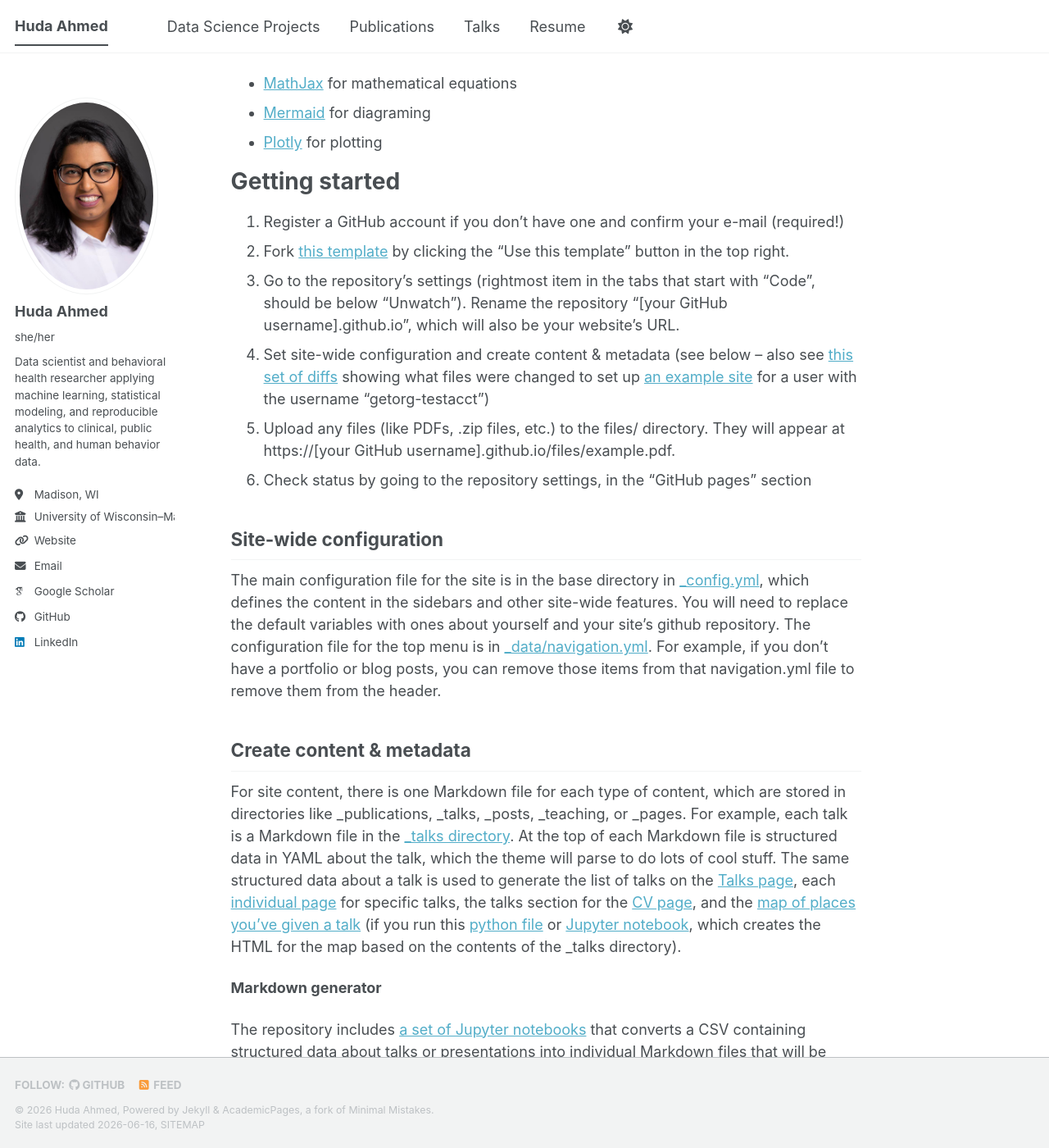
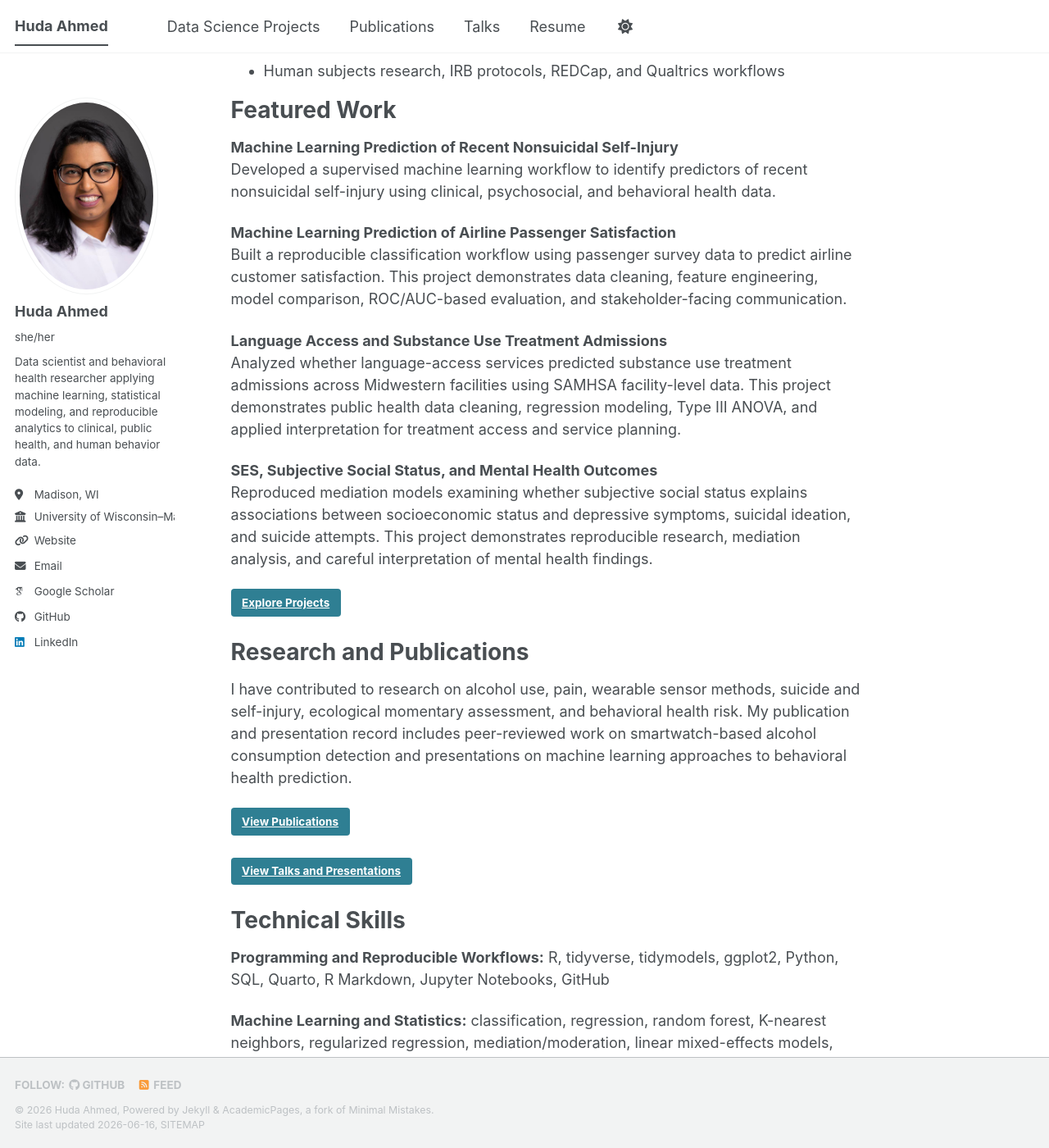
Before and after one commit to hudxhl/hudxhl.github.io, a Jekyll site: the page built from _pages/about.md, in a window 1280 px wide and 1400 px high, scrolled down 1031 px. Shown: the whole window at 82% size. Built offline with Jekyll 4.4.1, drawn with Linux system fonts in a browser that asks for light colours; some web fonts are replaced; a script bundle is joined from its source files by our own code; library files that are not in the unit come from our copies; some of the changed text lies outside the part shown.

Commit message:
Update about.md

```diff
--- a/_pages/about.md
+++ b/_pages/about.md
@@ -1,56 +1,82 @@
 ---
 permalink: /
-title: "Academic Pages is a ready-to-fork GitHub Pages template for academic personal websites"
+title: "Huda Ahmed"
 author_profile: true
 redirect_from:
   - /about/
   - /about.html
 ---
 
-This is the front page of a website that is powered by the [Academic Pages template](https://github.com/academicpages/academicpages.github.io) and hosted on GitHub pages. [GitHub pages](https://pages.github.com) is a free service in which websites are built and hosted from code and data stored in a GitHub repository, automatically updating when a new commit is made to the repository. This template was forked from the [Minimal Mistakes Jekyll Theme](https://mmistakes.github.io/minimal-mistakes/) created by Michael Rose, and then extended to support the kinds of content that academics have: publications, talks, teaching, a portfolio, blog posts, and a dynamically-generated CV. Incidentally, these same features make it a great template for anyone that needs to show off a professional template!
+Hi! I'm a data scientist and behavioral health researcher with training in psychology, human subjects research, machine learning, and reproducible analytics. My work focuses on using data-driven methods to better understand mental health risk, health behavior, treatment access, and patient-centered outcomes.
 
- You can fork [this template](https://github.com/academicpages/academicpages.github.io) right now, modify the configuration and Markdown files, add your own PDFs and other content, and have your own site for free, with no ads!
+I have experience working across the full research and data science workflow: developing study protocols, building REDCap and Qualtrics data collection systems, managing longitudinal and EMA-based research operations, cleaning and documenting complex datasets, building predictive models, and communicating findings to research teams and stakeholders.
 
-A data-driven personal website
+My technical work is grounded in applied behavioral health questions, including suicide and self-injury research, alcohol and pain research, wearable sensor methods, public health accessibility, and mental health equity.
+
+[View Data Science Projects](/portfolio/){: .btn .btn--primary}
+
+[View Resume](/cv/){: .btn .btn--info}
+
+Professional Focus
 ======
-Like many other Jekyll-based GitHub Pages templates, Academic Pages makes you separate the website's content from its form. The content & metadata of your website are in structured Markdown files, while various other files constitute the theme, specifying how to transform that content & metadata into HTML pages. You keep these various Markdown (.md), YAML (.yml), HTML, and CSS files in a public GitHub repository. Each time you commit and push an update to the repository, the [GitHub pages](https://pages.github.com/) service creates static HTML pages based on these files, which are hosted on GitHub's servers free of charge.
 
-Many of the features of dynamic content management systems (like Wordpress) can be achieved in this fashion, using a fraction of the computational resources and with far less vulnerability to hacking and DDoSing. You can also modify the theme to your heart's content without touching the content of your site. If you get to a point where you've broken something in Jekyll/HTML/CSS beyond repair, your Markdown files describing your talks, publications, etc. are safe. You can rollback the changes or even delete the repository and start over - just be sure to save the Markdown files! You can also write scripts that process the structured data on the site, such as [this one](https://github.com/academicpages/academicpages.github.io/blob/master/talkmap.ipynb) that analyzes metadata in pages about talks to display [a map of every location you've given a talk](https://academicpages.github.io/talkmap.html).
+My work sits at the intersection of behavioral health research and applied data science. I am especially interested in projects that use statistical modeling, machine learning, and reproducible workflows to generate insights from complex clinical, behavioral, and public health data.
 
-For those users that need more advanced functionality, the template also supports the following popular tools:
-- [MathJax](https://www.mathjax.org/) for mathematical equations
-- [Mermaid](https://mermaid.js.org/) for diagraming
-- [Plotly](https://plotly.com/javascript/) for plotting
+Areas of focus include:
 
-Getting started
+* Predictive modeling for behavioral health outcomes
+* Suicide and nonsuicidal self-injury research
+* Ecological momentary assessment and longitudinal study design
+* Public health and treatment access analytics
+* Wearable sensor and remote monitoring methods
+* Reproducible research workflows using R, Python, SQL, and Quarto
+* Human subjects research, IRB protocols, REDCap, and Qualtrics workflows
+
+Featured Work
 ======
-1. Register a GitHub account if you don't have one and confirm your e-mail (required!)
-1. Fork [this template](https://github.com/academicpages/academicpages.github.io) by clicking the "Use this template" button in the top right.
-1. Go to the repository's settings (rightmost item in the tabs that start with "Code", should be below "Unwatch"). Rename the repository "[your GitHub username].github.io", which will also be your website's URL.
-1. Set site-wide configuration and create content & metadata (see below -- also see [this set of diffs](https://archive.is/3TPas) showing what files were changed to set up [an example site](https://getorg-testacct.github.io) for a user with the username "getorg-testacct")
-1. Upload any files (like PDFs, .zip files, etc.) to the files/ directory. They will appear at https://[your GitHub username].github.io/files/example.pdf.
-1. Check status by going to the repository settings, in the "GitHub pages" section
 
-Site-wide configuration
-------
-The main configuration file for the site is in the base directory in [_config.yml](https://github.com/academicpages/academicpages.github.io/blob/master/_config.yml), which defines the content in the sidebars and other site-wide features. You will need to replace the default variables with ones about yourself and your site's github repository. The configuration file for the top menu is in [_data/navigation.yml](https://github.com/academicpages/academicpages.github.io/blob/master/_data/navigation.yml). For example, if you don't have a portfolio or blog posts, you can remove those items from that navigation.yml file to remove them from the header.
+**Machine Learning Prediction of Recent Nonsuicidal Self-Injury**
+Developed a supervised machine learning workflow to identify predictors of recent nonsuicidal self-injury using clinical, psychosocial, and behavioral health data.
 
-Create content & metadata
-------
-For site content, there is one Markdown file for each type of content, which are stored in directories like _publications, _talks, _posts, _teaching, or _pages. For example, each talk is a Markdown file in the [_talks directory](https://github.com/academicpages/academicpages.github.io/tree/master/_talks). At the top of each Markdown file is structured data in YAML about the talk, which the theme will parse to do lots of cool stuff. The same structured data about a talk is used to generate the list of talks on the [Talks page](https://academicpages.github.io/talks), each [individual page](https://academicpages.github.io/talks/2012-03-01-talk-1) for specific talks, the talks section for the [CV page](https://academicpages.github.io/cv), and the [map of places you've given a talk](https://academicpages.github.io/talkmap.html) (if you run this [python file](https://github.com/academicpages/academicpages.github.io/blob/master/talkmap.py) or [Jupyter notebook](https://github.com/academicpages/academicpages.github.io/blob/master/talkmap.ipynb), which creates the HTML for the map based on the contents of the _talks directory).
+**Machine Learning Prediction of Airline Passenger Satisfaction**
+Built a reproducible classification workflow using passenger survey data to predict airline customer satisfaction. This project demonstrates data cleaning, feature engineering, model comparison, ROC/AUC-based evaluation, and stakeholder-facing communication.
 
-**Markdown generator**
+**Language Access and Substance Use Treatment Admissions**
+Analyzed whether language-access services predicted substance use treatment admissions across Midwestern facilities using SAMHSA facility-level data. This project demonstrates public health data cleaning, regression modeling, Type III ANOVA, and applied interpretation for treatment access and service planning.
 
-The repository includes [a set of Jupyter notebooks](https://github.com/academicpages/academicpages.github.io/tree/master/markdown_generator
-) that converts a CSV containing structured data about talks or presentations into individual Markdown files that will be properly formatted for the Academic Pages template. The sample CSVs in that directory are the ones I used to create my own personal website at stuartgeiger.com. My usual workflow is that I keep a spreadsheet of my publications and talks, then run the code in these notebooks to generate the Markdown files, then commit and push them to the GitHub repository.
+**SES, Subjective Social Status, and Mental Health Outcomes**
+Reproduced mediation models examining whether subjective social status explains associations between socioeconomic status and depressive symptoms, suicidal ideation, and suicide attempts. This project demonstrates reproducible research, mediation analysis, and careful interpretation of mental health findings.
 
-How to edit your site's GitHub repository
-------
-Many people use a git client to create files on their local computer and then push them to GitHub's servers. If you are not familiar with git, you can directly edit these configuration and Markdown files directly in the github.com interface. Navigate to a file (like [this one](https://github.com/academicpages/academicpages.github.io/blob/master/_talks/2012-03-01-talk-1.md) and click the pencil icon in the top right of the content preview (to the right of the "Raw | Blame | History" buttons). You can delete a file by clicking the trashcan icon to the right of the pencil icon. You can also create new files or upload files by navigating to a directory and clicking the "Create new file" or "Upload files" buttons.
+[Explore Projects](/portfolio/){: .btn .btn--primary}
 
-Example: editing a Markdown file for a talk
-![Editing a Markdown file for a talk](/images/editing-talk.png)
+Research and Publications
+======
 
-For more info
-------
-More info about configuring Academic Pages can be found in [the guide](https://academicpages.github.io/markdown/), the [growing wiki](https://github.com/academicpages/academicpages.github.io/wiki), and you can always [ask a question on GitHub](https://github.com/academicpages/academicpages.github.io/discussions). The [guides for the Minimal Mistakes theme](https://mmistakes.github.io/minimal-mistakes/docs/configuration/) (which this theme was forked from) might also be helpful.
+I have contributed to research on alcohol use, pain, wearable sensor methods, suicide and self-injury, ecological momentary assessment, and behavioral health risk. My publication and presentation record includes peer-reviewed work on smartwatch-based alcohol consumption detection and presentations on machine learning approaches to behavioral health prediction.
+
+[View Publications](/publications/){: .btn .btn--info}
+
+[View Talks and Presentations](/talks/){: .btn .btn--info}
+
+Technical Skills
+======
+
+**Programming and Reproducible Workflows:** R, tidyverse, tidymodels, ggplot2, Python, SQL, Quarto, R Markdown, Jupyter Notebooks, GitHub
+
+**Machine Learning and Statistics:** classification, regression, random forest, K-nearest neighbors, regularized regression, mediation/moderation, linear mixed-effects models, PCA, ROC/AUC, feature importance, cross-validation
+
+**Research Data Systems:** REDCap, Qualtrics, EMA workflows, longitudinal survey design, data dictionaries, codebooks, Excel tracking systems, ARROW, Ethos, OnCore, Box
+
+**Human Subjects and Clinical Research:** IRB protocol development, informed consent, participant screening, clinical assessments, safety planning, PHI handling, participant tracking, study documentation
+
+Background
+======
+
+I earned my M.S. in Data Science in Human Behavior from the University of Wisconsin–Madison and my B.S. in Psychology from the University of Minnesota–Twin Cities. My training combines quantitative methods, behavioral science, experimental design, machine learning, and human subjects research.
+
+I currently work with the Affect, Suicide, Self-Injury, and Social Triggers Lab at UW–Madison, where I support suicide and self-injury research involving EMA methods, participant tracking, REDCap and Qualtrics workflows, IRB/protocol development, and clinical research operations. Previously, I worked as a Research Professional in the Minnesota Alcohol and Pain Lab at the University of Minnesota Medical School, supporting NIH-funded alcohol, pain, wearable sensor, and neuroimaging studies.
+
+Contact
+======
+
+You can learn more about my work through my [GitHub](https://github.com/hudxhl), [LinkedIn](https://www.linkedin.com/in/hudaahmedd/), or [resume](/cv/).
```
